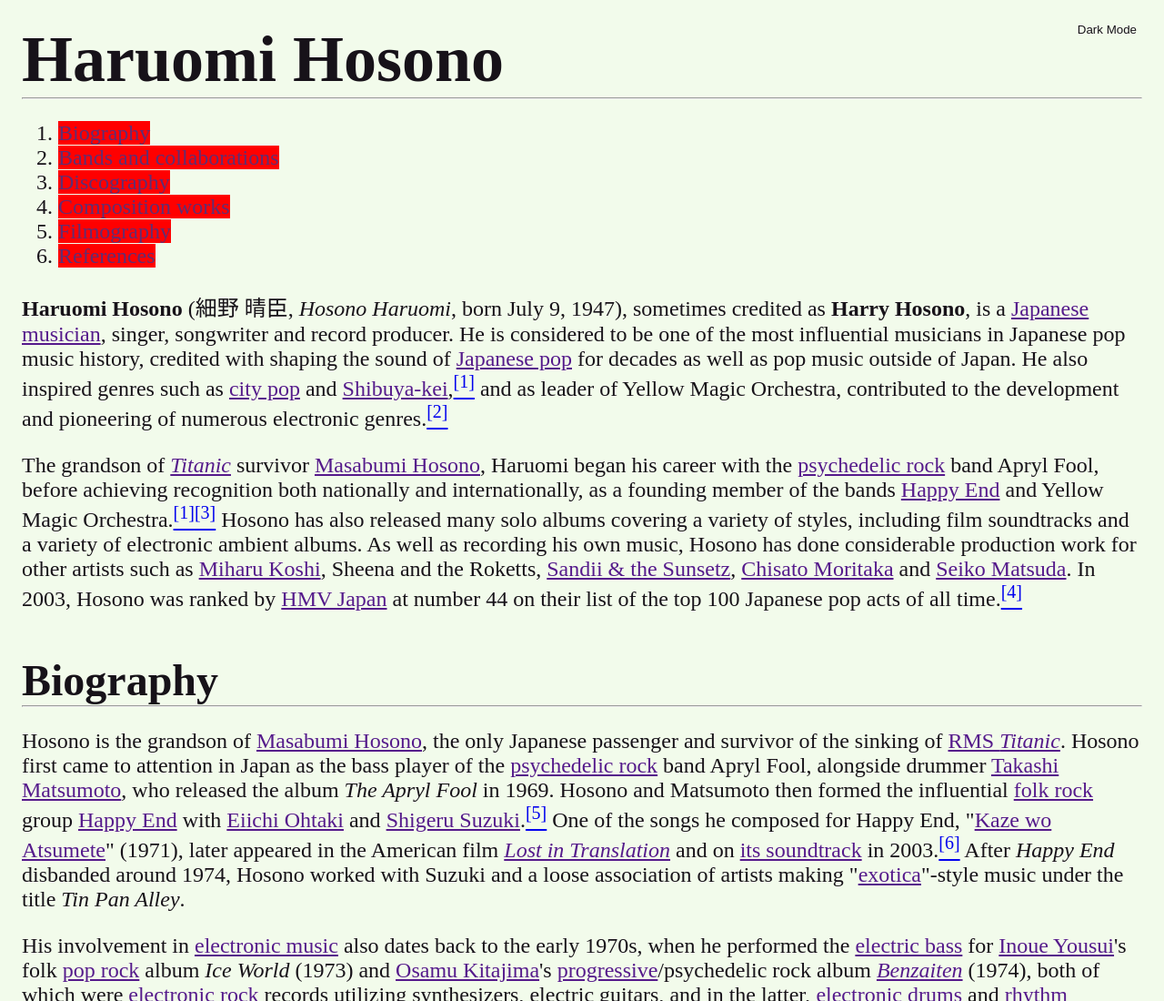
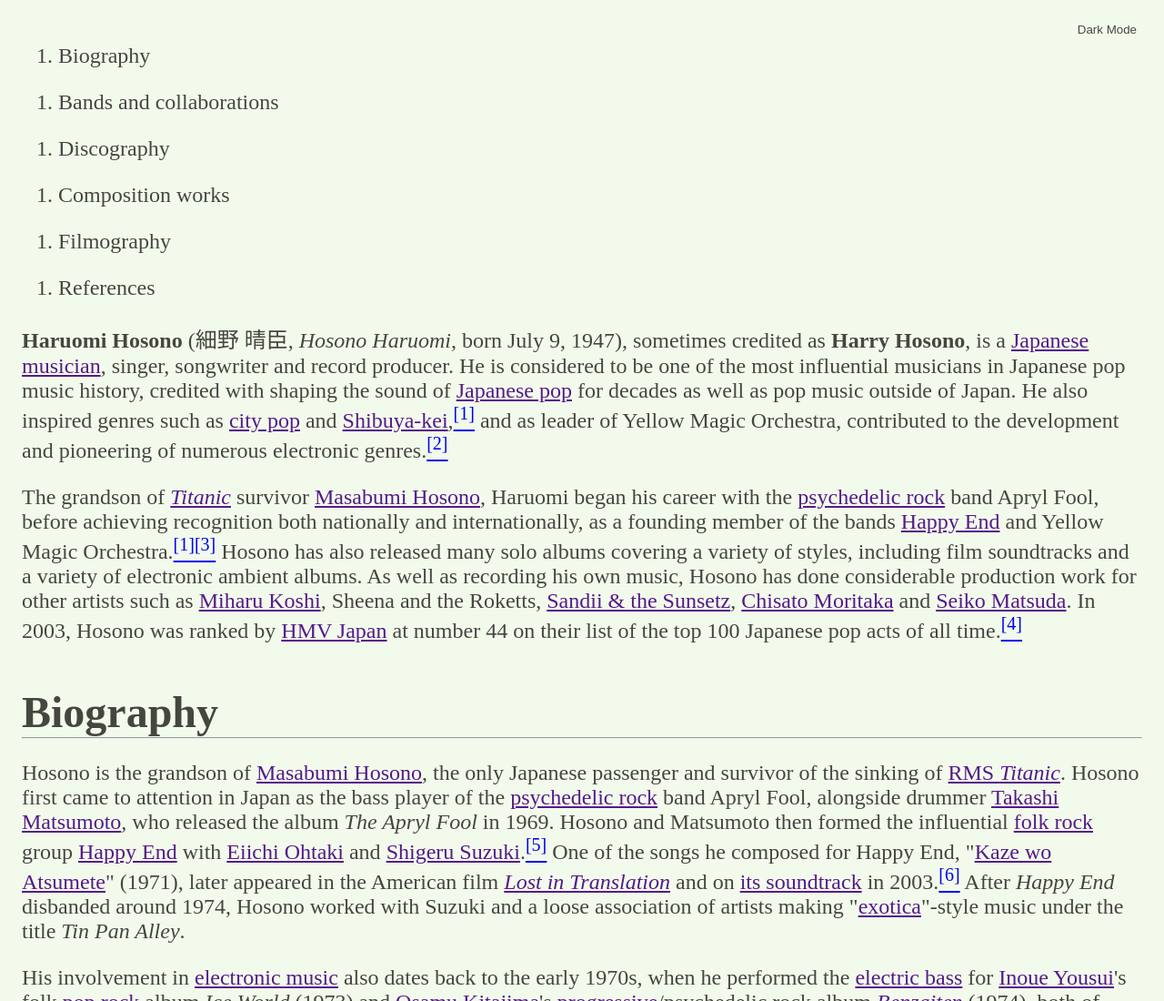
Before and after one commit to Yidan6/Yidan6.github.io, a plain HTML site: page IM/a2/e3/hosono.html in a window 1280 px wide. Shown: the top 1100 px of the page at 91% size. Drawn offline with Linux system fonts and the light colour scheme.

Commit message:
Add files via upload

```diff
--- a/IM/a2/e3/hosono.html
+++ b/IM/a2/e3/hosono.html
@@ -38,18 +38,55 @@
 
     <header>
 
-      <h1>Haruomi Hosono</h1>
-      <hr />
-      <nav>
-        <ol>
+    <div id="motion-container">
+       <nav id="transition-container">
+        <ol class="transition" id="transition1">
           <li><a href="#bio" class="button">Biography</a></li>
+        </ol>
+      </nav>
+    </div>
+
+    <div id="motion-container">
+      <nav id="transition-container">
+       <ol class="transition" id="transition1">
           <li><a href="#bands-collab" class="button">Bands and collaborations</a></li>
+        </ol>
+      </nav>
+    </div>
+
+    <div id="motion-container">
+      <nav id="transition-container">
+       <ol class="transition" id="transition1">
           <li><a href="#discography" class="button">Discography</a></li>
+        </ol>
+      </nav>
+    </div>
+
+    <div id="motion-container">
+      <nav id="transition-container">
+       <ol class="transition" id="transition1">
           <li><a href="#composition" class="button">Composition works</a></li>
+        </ol>
+      </nav>
+    </div>
+
+    <div id="motion-container">
+      <nav id="transition-container">
+       <ol class="transition" id="transition1">
           <li><a href="#filmography" class="button">Filmography</a></li>
+        </ol>
+      </nav>
+    </div>
+
+    <div id="motion-container">
+      <nav id="transition-container">
+       <ol class="transition" id="transition1">
           <li><a href="#references" class="button">References</a></li>
         </ol>
       </nav>
+    </div>
+
+
 
     </header>
 
--- a/IM/a2/e3/style.css
+++ b/IM/a2/e3/style.css
@@ -12,9 +12,9 @@
 :root{
   /* first two colours come from Kuroi's Manga Pallete Palette */
   /* https://lospec.com/palette-list/manga-pallete */
-  --col-01:#171219;
+  --col-01:#464641;
   --col-02:#f2fbeb;
-  --col-03:#5252ff;
+  --col-03:#66348f;
   --col-04:#b6e878;
   font-size: 16px;
   /* scroll behaviour makes the <a> links to ids scroll to position over time rather than immediately */
@@ -25,12 +25,50 @@ body{
   padding: 1rem;
   background-color: var(--col-02);
   color: var(--col-01);
-  transition: 8s;/*light to dark*/
+  transition: 3s;/*light to dark*/
 }
 
+#motion-container{
+  display: flex;
+  flex-direction: column;
+}
+
+#transition-container{
+  width: 100%;
+  display: flex;
+  flex-direction: row;
+  gap: 1rem;
+}
+
+#transition1:hover{
+  background-color: red;
+  color: aqua;
+  transition: background-color 1s, color 1s;
+}
+
+#animation-container{
+  width: 100%;
+  display: flex;
+  flex-direction: row;
+  gap: 1rem;
+}
+
+.animation-container li {
+  display: inline-block;
+  margin-right: 20px;
+}
+
+.animation-container li a {
+  height: 8rem;
+  background-color: blue;
+  flex-grow: 1;
+  animation: cycleColour 2s infinite;
+}
+
+
 .button{
-  color: #5f2e73;
-  background-color: red;
+  color:rgb(var(--col-01-r), var(--col-01-g), var(--col-01-b));
+  background-color: rgb(var(--col-02-r), var(--col-02-g), var(--col-02-b));;
 }
 
 nav {
@@ -144,6 +182,7 @@ li ul{
   height: 1rem;
   background-color: var(--col-03);
   animation: cycleColour 5s infinite;
+  animation-delay: 2s;
   /* we also initially set display to none so it only shows once the link is clicked */
   display: none;
 }
@@ -152,7 +191,7 @@ li ul{
     background-color: blue;
   }
   20% {
-    background-color: greenyellow;
+    background-color: rgb(10, 12, 6);
   }
   55%{
     transform: rotate(45deg) scale(0.2);
```
